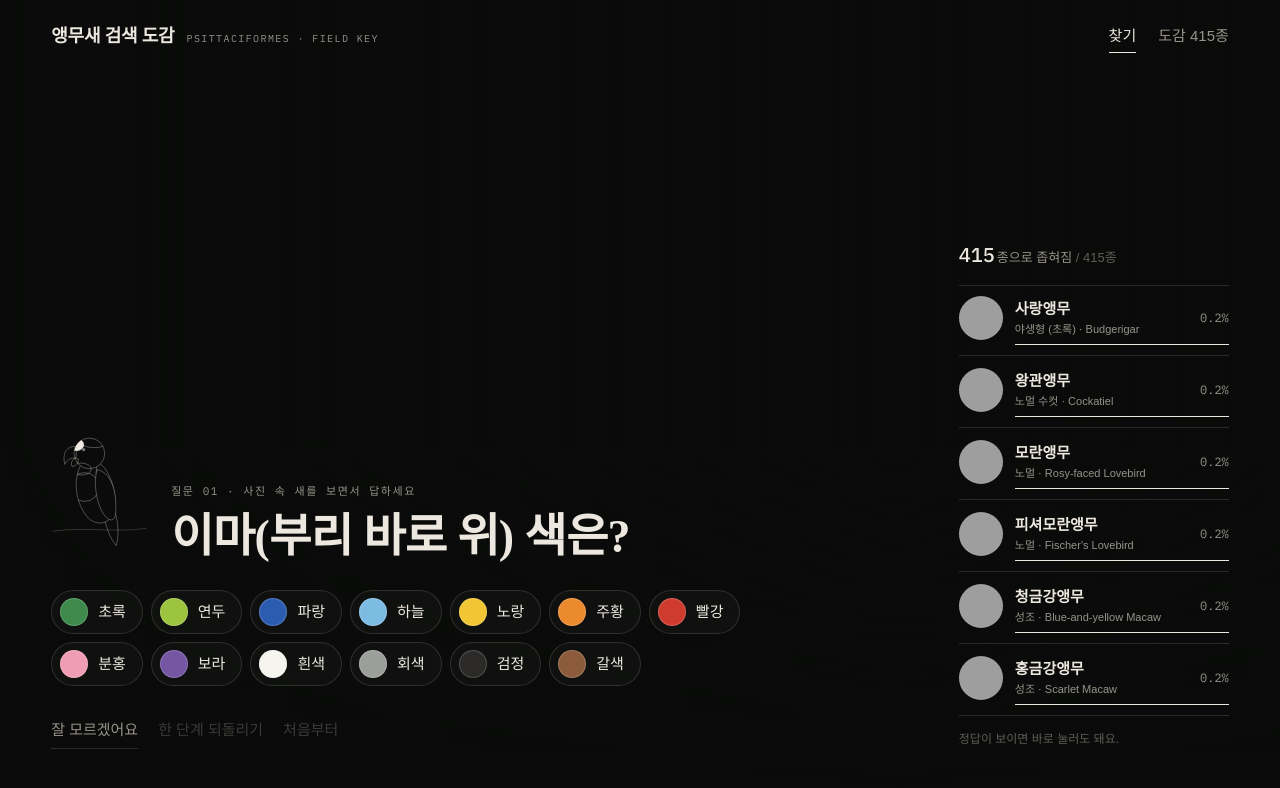
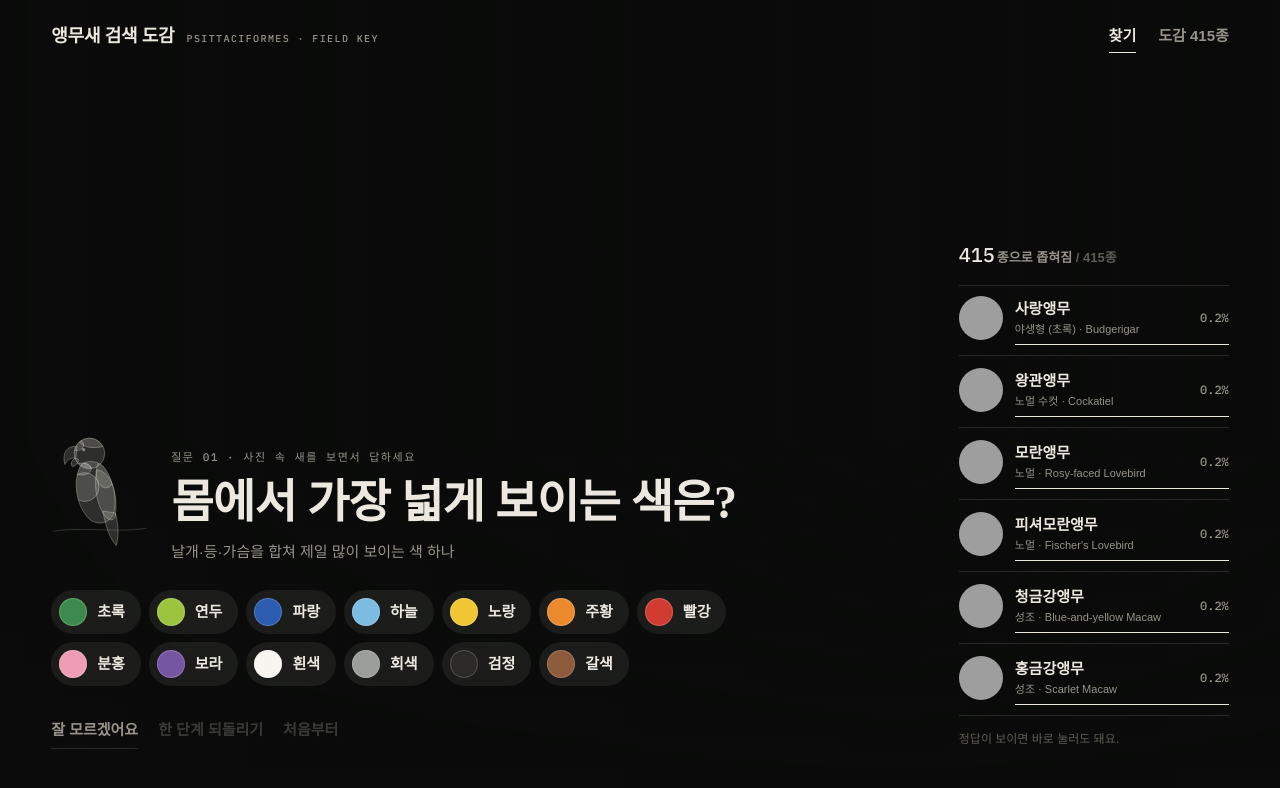
Before and after one commit to zeth-lab/parrot-key, a plain HTML site: page index.html in a window 1280 px wide. Drawn offline with Linux system fonts and the light colour scheme; grey boxes are pictures that could not be loaded; a web font is replaced by a local one.

Commit message:
Update index.html and engine.js to latest design/engine version
Content authored elsewhere; committed as-is without modification.

Co-Authored-By: Claude Sonnet 5 <noreply@anthropic.com>

```diff
--- a/engine.js
+++ b/engine.js
@@ -73,6 +73,7 @@
   ];
   const QMAP = Object.fromEntries(QUESTIONS.map(q => [q.id, q]));
 
+  const OPENING = ["main", "size"];
   const EASE = { main: 1.35, size: 1.15, crest: 1.15, tailShape: 1.1, wing: 1.05, breast: 1.05 };
   const ORD = { size: ["s", "m", "l", "xl"], tailShape: ["long", "mid", "short"] };
   const CAT_NEAR = { "face|ring": 0.25, "barred|scaled": 0.3, "plain|scaled": 0.12 };
@@ -162,6 +163,8 @@
 
     function nextQuestion(answers, rejected) {
       const asked = new Set(answers.map(a => a.qid));
+      // 처음 두 질문은 누구나 바로 답할 수 있는 것으로 고정: 몸 전체 색 → 크기
+      for (const id of OPENING) if (!asked.has(id) && answers.length < OPENING.length) return { q: QMAP[id], gain: 0 };
       const lw = posterior(answers, rejected);
       const H0 = entropy(speciesPost(lw));
       let best = null;
--- a/index.html
+++ b/index.html
@@ -7,7 +7,7 @@
 <meta name="description" content="이름을 몰라도 생김새만으로 앵무새 종을 찾아가는 검색표 도감">
 <link rel="preconnect" href="https://fonts.googleapis.com">
 <link rel="preconnect" href="https://fonts.gstatic.com" crossorigin>
-<link rel="stylesheet" href="https://fonts.googleapis.com/css2?family=Noto+Serif+KR:wght@400;600;700&family=IBM+Plex+Sans+KR:wght@400;500&family=IBM+Plex+Mono:wght@400;500&display=swap">
+<link rel="stylesheet" href="https://fonts.googleapis.com/css2?family=Noto+Serif+KR:wght@400;600;700&family=IBM+Plex+Sans+KR:wght@400;500;600;700&family=IBM+Plex+Mono:wght@400;500&display=swap">
 <style>
 /* Layout: 검은 무대 위에 사진이 주인공. 질문은 다큐 자막처럼 왼쪽 아래, 후보는 오른쪽에 크레딧처럼.
    색은 사진과 색 견본에서만 나온다. 화면 자체는 검정·종이빛 흰색·회색뿐. (한 가지 모습으로만 디자인) */
@@ -23,7 +23,7 @@
 }
 *{box-sizing:border-box}
 html,body{margin:0}
-body{background:var(--night); color:var(--ink); font-family:var(--f-body); font-size:15px; line-height:1.6;
+body{background:var(--night); color:var(--ink); font-family:var(--f-body); font-size:15px; line-height:1.6; font-weight:500;
   -webkit-font-smoothing:antialiased; overflow-x:hidden; word-break:keep-all; overflow-wrap:break-word}
 button{font:inherit; color:inherit}
 :focus-visible{outline:1.5px solid var(--ink); outline-offset:3px}
@@ -48,7 +48,7 @@ body:not(.on-stage) #stage-bg{opacity:0}
 .mark b{font-family:var(--f-display); font-weight:700; font-size:18px; letter-spacing:-.01em}
 .mark .cap{font-size:10px}
 .nav{display:flex; gap:22px}
-.nav button{background:none; border:0; padding:4px 0; cursor:pointer; color:var(--dim); border-bottom:1px solid transparent}
+.nav button{background:none; border:0; padding:4px 0; cursor:pointer; color:var(--dim); border-bottom:1px solid transparent; font-weight:600}
 .nav button[aria-current="true"]{color:var(--ink); border-color:var(--ink)}
 @media (max-width:520px){ .mark .cap{display:none} }
 
@@ -65,31 +65,32 @@ main{position:relative; z-index:1}
 @media (max-width:520px){ .qhead{grid-template-columns:64px minmax(0,1fr); gap:16px} .qhead .fig svg{width:64px} }
 .qtext{font-family:var(--f-display); font-weight:600; font-size:clamp(26px,4.2vw,46px); line-height:1.18; margin:8px 0 0;
   letter-spacing:-.015em; text-wrap:balance}
-.hint{color:var(--dim); margin:10px 0 0; max-width:52ch}
+.hint{color:var(--dim); margin:10px 0 0; max-width:52ch; font-weight:500}
 .q-enter{animation:rise .55s cubic-bezier(.2,.7,.2,1) both}
 @keyframes rise{from{opacity:0; transform:translateY(10px)} to{opacity:1; transform:none}}
 
 .opts{display:flex; flex-wrap:wrap; gap:8px}
-.opt{display:flex; align-items:center; gap:10px; min-height:44px; padding:6px 16px 6px 8px; border:1px solid var(--rule);
-  border-radius:999px; background:rgba(19,20,18,.72); backdrop-filter:blur(6px); -webkit-backdrop-filter:blur(6px);
-  cursor:pointer; transition:border-color .2s, background .2s}
-.opt:hover{border-color:var(--ink); background:rgba(27,28,26,.9)}
+.opt{display:flex; align-items:center; gap:10px; min-height:44px; padding:6px 16px 6px 8px; border:0;
+  border-radius:999px; background:rgba(236,232,223,.08); backdrop-filter:blur(6px); -webkit-backdrop-filter:blur(6px);
+  cursor:pointer; transition:background .2s; font-weight:700}
+.opt:hover{background:rgba(236,232,223,.18)}
+.opt:active{background:rgba(236,232,223,.26)}
 .opt.text{padding-left:16px}
 .sw{flex:none; width:28px; height:28px; border-radius:50%; box-shadow:inset 0 0 0 1px rgba(255,255,255,.18)}
 .sw.none{background:repeating-linear-gradient(45deg, transparent 0 4px, var(--faint) 4px 5px)}
-.opt small{color:var(--dim); font-size:12px; margin-left:2px}
+.opt small{color:var(--dim); font-size:12px; margin-left:2px; font-weight:500}
 .opts.pics{display:grid; grid-template-columns:repeat(auto-fill,minmax(130px,1fr)); gap:8px}
 .opt.pic{flex-direction:column; align-items:center; border-radius:12px; padding:12px 10px 10px; gap:6px; text-align:center}
 .opt.pic svg{height:104px; width:auto}
 .opt.pic span{line-height:1.3}
 
 .actions{display:flex; flex-wrap:wrap; gap:4px 20px; align-items:center}
-.link{background:none; border:0; padding:6px 0; cursor:pointer; color:var(--dim); border-bottom:1px solid var(--rule)}
+.link{background:none; border:0; padding:6px 0; cursor:pointer; color:var(--dim); border-bottom:1px solid var(--rule); font-weight:600}
 .link:hover{color:var(--ink); border-color:var(--ink)}
 .link:disabled{opacity:.35; cursor:default; border-color:transparent}
 
 .trail{list-style:none; margin:0; padding:0; display:flex; flex-wrap:wrap; gap:6px}
-.trail button{display:flex; align-items:center; gap:6px; background:none; border:1px solid var(--rule); border-radius:999px;
+.trail button{display:flex; align-items:center; gap:6px; background:rgba(236,232,223,.06); border:0; border-radius:999px; font-weight:600;
   padding:2px 10px 2px 4px; font-size:12px; color:var(--dim); cursor:pointer}
 .trail button:hover{color:var(--ink); text-decoration:line-through}
 .trail .sw{width:14px; height:14px}
@@ -98,13 +99,13 @@ main{position:relative; z-index:1}
 /* ── 후보 (크레딧처럼) ── */
 .cands{display:grid; gap:14px; align-self:end}
 @media (max-width:900px){ .cands{align-self:start} }
-.meter{margin:0; color:var(--dim); font-size:13px}
+.meter{margin:0; color:var(--dim); font-size:13px; font-weight:600}
 .meter b{font-family:var(--f-cap); font-weight:500; color:var(--ink); font-size:20px; font-variant-numeric:tabular-nums; margin-right:2px}
 .clist{list-style:none; margin:0; padding:0; display:grid; gap:2px; border-top:1px solid var(--rule)}
 @media (max-width:900px){ .clist{grid-auto-flow:column; grid-auto-columns:minmax(220px,78%); overflow-x:auto; border-top:0; gap:8px; padding-bottom:6px} }
 .cand{width:100%; display:grid; grid-template-columns:44px minmax(0,1fr) auto; gap:4px 12px; align-items:center; text-align:left;
   background:none; border:0; border-bottom:1px solid var(--rule); padding:10px 0; cursor:pointer; transition:opacity .4s}
-@media (max-width:900px){ .cand{border:1px solid var(--rule); border-radius:10px; padding:8px 12px; background:rgba(19,20,18,.8)} .cand .bar{display:none} }
+@media (max-width:900px){ .cand{border:0; border-radius:10px; padding:8px 12px; background:rgba(236,232,223,.08)} .cand .bar{display:none} }
 @media (max-width:520px){ .opt{min-height:40px; padding-right:12px} .sw{width:24px; height:24px} .opts{gap:6px} }
 .cand .th{width:44px; height:44px; border-radius:50%; overflow:hidden; background:var(--raise); display:grid; place-items:center}
 .cand .th img{width:100%; height:100%; object-fit:cover}
@@ -124,10 +125,10 @@ main{position:relative; z-index:1}
 .reveal-cap .sci{font-style:italic; font-family:var(--f-display); color:var(--ink)}
 .reveal-cap .credit{color:var(--faint); font-size:12px; margin:0}
 .btns{display:flex; flex-wrap:wrap; gap:10px}
-.btn{border:1px solid var(--ink); background:none; padding:12px 22px; border-radius:999px; cursor:pointer; transition:background .2s, color .2s}
+.btn{border:0; background:rgba(236,232,223,.1); padding:12px 22px; border-radius:999px; cursor:pointer; transition:background .2s, color .2s; font-weight:700}
 .btn.solid, .btn:hover{background:var(--ink); color:var(--night)}
-.btn.ghost{border-color:var(--rule); color:var(--dim)}
-.btn.ghost:hover{background:none; color:var(--ink); border-color:var(--ink)}
+.btn.ghost{color:var(--dim)}
+.btn.ghost:hover{background:rgba(236,232,223,.18); color:var(--ink)}
 .slow-in{animation:slow 1.2s .5s ease both}
 @keyframes slow{from{opacity:0; transform:translateY(14px)} to{opacity:1; transform:none}}
 
```
